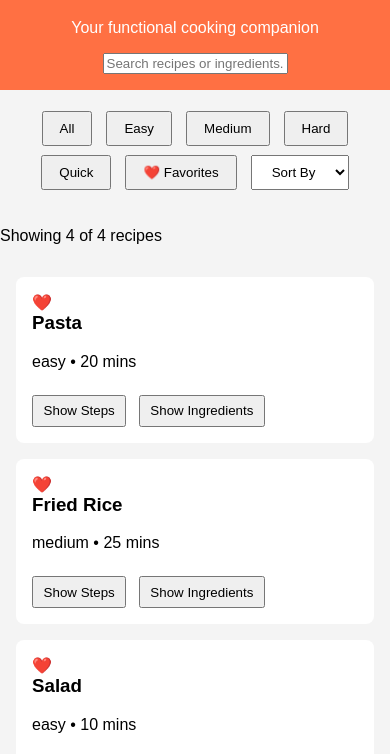
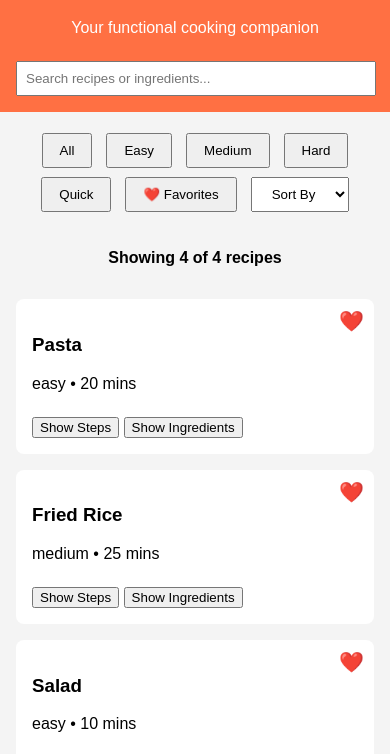
Before and after one commit to syedtalha-nh/recipejsfunctionalcooking, a plain HTML site: page index.html in a window 390 px wide. Shown: the part 78-832 px from the top of the page. Drawn offline with Linux system fonts and the light colour scheme.

Commit message:
Update style.css

```diff
--- a/style.css
+++ b/style.css
@@ -9,6 +9,13 @@ header {
   color: white;
   padding: 1rem;
   text-align: center;
+}
+
+header input {
+  margin-top: 0.5rem;
+  padding: 0.5rem;
+  width: 80%;
+  max-width: 400px;
 }
 
 .controls {
@@ -23,6 +30,11 @@ header {
   cursor: pointer;
 }
 
+#recipeCounter {
+  text-align: center;
+  font-weight: bold;
+}
+
 #recipe-container {
   display: grid;
   grid-template-columns: repeat(auto-fit, minmax(280px, 1fr));
@@ -34,17 +46,23 @@ header {
   background: white;
   padding: 1rem;
   border-radius: 8px;
+  position: relative;
 }
 
-.recipe-card h3 {
-  margin-top: 0;
+.favorite-btn {
+  position: absolute;
+  top: 10px;
+  right: 10px;
+  cursor: pointer;
+  font-size: 20px;
+}
+
+.favorite-btn.active {
+  color: red;
 }
 
 .toggle-btn {
-  margin-right: 0.5rem;
   margin-top: 0.5rem;
-  padding: 0.4rem 0.6rem;
-  cursor: pointer;
 }
 
 .steps-container,
@@ -53,18 +71,15 @@ header {
   margin-top: 0.5rem;
 }
 
-.steps-container.visible,
-.ingredients-container.visible {
+.visible {
   display: block;
-}
-
-.steps-container ul {
-  padding-left: 1.2rem;
-}
-
-.steps-container li {
-  margin-bottom: 0.3rem;
 }
 
 .step-level-1 { margin-left: 15px; }
 .step-level-2 { margin-left: 30px; }
+
+@media (max-width: 600px) {
+  header input {
+    width: 95%;
+  }
+}
```
